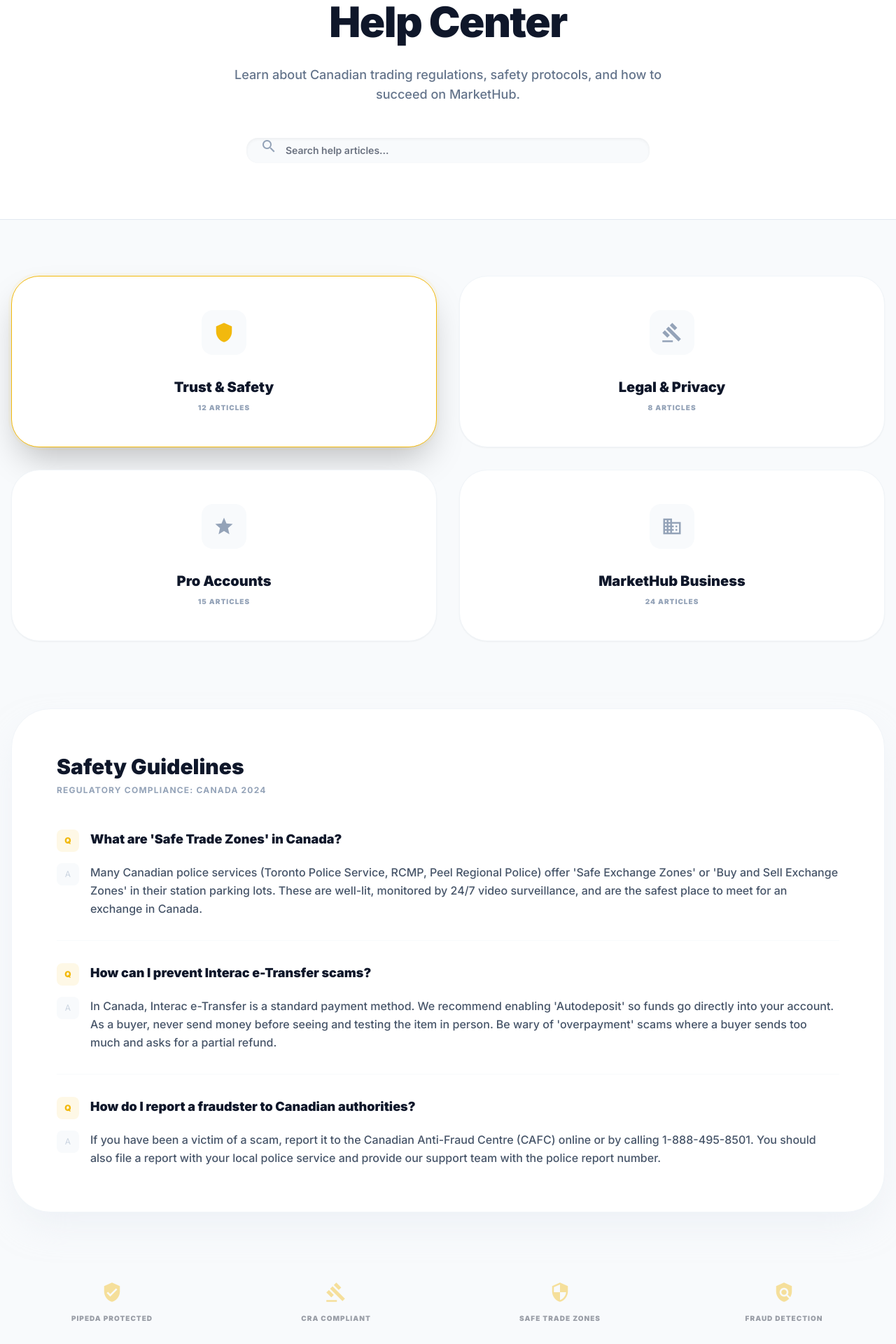
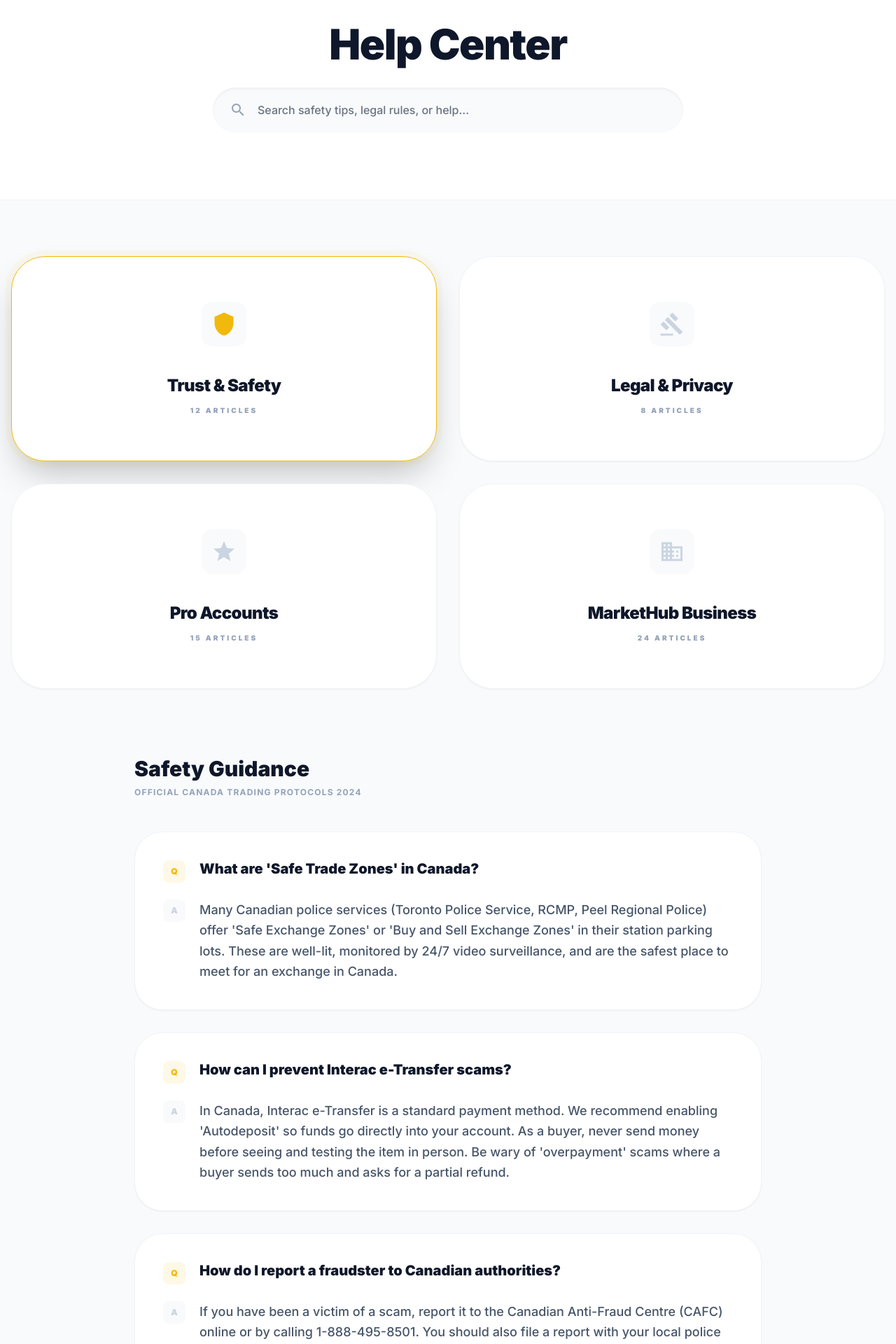
Before and after one commit to pbsspromudith-dotcom/Market_Hub, a React (Vite) app: page /#/help in a window 1280 px wide. Shown: the part 160-2080 px from the top of the page at 70% size. Built offline with nearby package versions, Linux system fonts and the light colour scheme.

Commit message:
Loading Issue Fixed

```diff
--- a/index.html
+++ b/index.html
@@ -37,15 +37,16 @@
     "react": "https://esm.sh/react@19.0.0",
     "react-dom": "https://esm.sh/react-dom@19.0.0",
     "react-dom/client": "https://esm.sh/react-dom@19.0.0/client",
-    "react-router-dom": "https://esm.sh/react-router-dom@7.1.3",
-    "recharts": "https://esm.sh/recharts@2.15.0",
-    "react/": "https://esm.sh/react@^19.2.4/",
-    "react-dom/": "https://esm.sh/react-dom@^19.2.4/"
+    "react-router-dom": "https://esm.sh/react-router-dom@7.1.3?deps=react@19.0.0,react-dom@19.0.0",
+    "recharts": "https://esm.sh/recharts@2.15.0?deps=react@19.0.0,react-dom@19.0.0",
+    "react-dom/": "https://esm.sh/react-dom@^19.2.4/",
+    "react/": "https://esm.sh/react@^19.2.4/"
   }
 }
 </script>
 </head>
 <body class="bg-background-light text-slate-900 transition-colors duration-200">
     <div id="root"></div>
+    <script type="module" src="./index.tsx"></script>
 </body>
 </html>
--- a/pages/Help.tsx
+++ b/pages/Help.tsx
@@ -66,77 +66,73 @@
 
   return (
     <div className="bg-slate-50 min-h-screen">
-      {/* Header */}
-      <section className="bg-white border-b border-slate-200 pt-24 pb-20 px-4 text-center">
+      {/* Search Header */}
+      <section className="bg-white border-b border-slate-100 pt-32 pb-24 px-4 text-center">
         <div className="max-w-4xl mx-auto">
           <h1 className="text-5xl md:text-6xl font-black text-slate-900 tracking-tight mb-8">Help Center</h1>
-          <p className="text-slate-500 text-lg font-medium max-w-2xl mx-auto mb-12">
-            Learn about Canadian trading regulations, safety protocols, and how to succeed on MarketHub.
-          </p>
-          <div className="relative max-w-xl mx-auto">
-            <span className="material-icons absolute left-5 top-4.5 text-slate-400">search</span>
+          <div className="relative max-w-2xl mx-auto">
+            <span className="material-icons absolute left-6 top-5 text-slate-400">search</span>
             <input
               type="text"
-              placeholder="Search help articles..."
-              className="w-full pl-14 pr-6 py-4.5 bg-slate-50 border-none rounded-2xl focus:ring-4 focus:ring-primary/20 text-sm font-semibold shadow-inner"
+              placeholder="Search safety tips, legal rules, or help..."
+              className="w-full pl-16 pr-6 py-5 bg-slate-50 border-none rounded-[2rem] shadow-inner text-slate-900 font-medium focus:ring-4 focus:ring-primary/10 transition-all"
             />
           </div>
         </div>
       </section>
 
       <main className="max-w-7xl mx-auto px-4 py-20">
-        {/* Category Cards (Matching User Screenshot) */}
+        {/* Topic Grid (Exactly as per provided Screenshot) */}
         <div className="grid grid-cols-1 md:grid-cols-2 gap-8 mb-24">
           {categories.map((cat) => (
             <div
               key={cat.id}
               onClick={() => setActiveTab(cat.id as HelpCategory)}
-              className={`bg-white p-12 rounded-[2.5rem] border transition-all cursor-pointer group text-center ${activeTab === cat.id ? 'border-primary ring-4 ring-primary/5 shadow-2xl' : 'border-slate-100 shadow-sm hover:shadow-xl'}`}
+              className={`bg-white p-16 rounded-[3rem] border transition-all cursor-pointer group text-center ${activeTab === cat.id ? 'border-primary ring-8 ring-primary/5 shadow-2xl' : 'border-slate-100 shadow-sm hover:shadow-xl hover:border-slate-200'}`}
             >
-              <div className="w-16 h-16 bg-slate-50 rounded-2xl flex items-center justify-center mx-auto mb-8 group-hover:scale-110 transition-transform">
-                <span className={`material-icons text-3xl ${activeTab === cat.id ? 'text-primary' : 'text-slate-400'}`}>{cat.icon}</span>
+              <div className="w-16 h-16 bg-slate-50 rounded-2xl flex items-center justify-center mx-auto mb-10 group-hover:bg-primary/5 transition-all">
+                <span className={`material-icons text-4xl ${activeTab === cat.id ? 'text-primary' : 'text-slate-300'}`}>{cat.icon}</span>
               </div>
-              <h4 className="text-xl font-black mb-2 text-slate-900">{cat.title}</h4>
-              <p className="text-[10px] font-black text-slate-400 uppercase tracking-widest">{cat.count}</p>
+              <h4 className="text-2xl font-black mb-3 text-slate-900 tracking-tight">{cat.title}</h4>
+              <p className="text-[10px] font-black text-slate-400 uppercase tracking-[0.3em]">{cat.count}</p>
             </div>
           ))}
         </div>
 
-        {/* Detailed FAQ Section */}
-        <div className="bg-white p-10 md:p-16 rounded-[3.5rem] border border-slate-100 shadow-2xl shadow-slate-200/50">
-          <div className="mb-12">
-            <h2 className="text-3xl font-black text-slate-900 mb-2">{activeTab} Guidelines</h2>
-            <p className="text-slate-400 font-bold text-xs uppercase tracking-widest">Regulatory Compliance: Canada 2024</p>
-          </div>
+        {/* Dynamic FAQ Content */}
+        <div className="max-w-4xl mx-auto space-y-8">
+           <div className="mb-12 text-center md:text-left">
+              <h2 className="text-3xl font-black text-slate-900 mb-2">{activeTab} Guidance</h2>
+              <p className="text-slate-400 font-bold text-xs uppercase tracking-widest">Official Canada Trading Protocols 2024</p>
+           </div>
 
-          <div className="space-y-8">
-            {faqs[activeTab].map((item, i) => (
-              <div key={i} className="group">
-                <h3 className="text-lg font-black text-slate-900 mb-4 flex items-start gap-4">
-                  <span className="w-8 h-8 rounded-lg bg-primary/10 flex items-center justify-center text-primary text-xs flex-shrink-0">Q</span>
-                  {item.q}
+           {faqs[activeTab].map((faq, i) => (
+             <div key={i} className="bg-white p-10 rounded-[2.5rem] border border-slate-100 shadow-sm hover:shadow-md transition-shadow">
+                <h3 className="text-xl font-black text-slate-900 mb-6 flex items-start gap-5 leading-tight">
+                  <span className="w-8 h-8 rounded-lg bg-primary/10 flex items-center justify-center text-primary text-xs flex-shrink-0 font-black">Q</span>
+                  {faq.q}
                 </h3>
-                <div className="flex items-start gap-4">
-                   <span className="w-8 h-8 rounded-lg bg-slate-50 flex items-center justify-center text-slate-300 text-xs flex-shrink-0">A</span>
-                   <p className="text-slate-600 font-medium leading-relaxed">{item.a}</p>
+                <div className="flex items-start gap-5">
+                  <span className="w-8 h-8 rounded-lg bg-slate-50 flex items-center justify-center text-slate-300 text-xs flex-shrink-0 font-black">A</span>
+                  <p className="text-slate-600 font-medium leading-relaxed text-lg">
+                    {faq.a}
+                  </p>
                 </div>
-                {i < faqs[activeTab].length - 1 && <div className="h-px bg-slate-50 mt-8"></div>}
-              </div>
-            ))}
-          </div>
+             </div>
+           ))}
         </div>
 
-        {/* Canadian Safety Badges */}
-        <div className="mt-24 grid grid-cols-2 md:grid-cols-4 gap-8">
+        {/* Safety Badges Footer */}
+        <div className="mt-32 pt-20 border-t border-slate-100 flex flex-wrap justify-center gap-12 md:gap-20">
           {[
-            { label: 'PIPEDA Protected', icon: 'verified_user' },
-            { icon: 'gavel', label: 'CRA Compliant' },
-            { icon: 'security', label: 'Safe Trade Zones' },
-            { icon: 'policy', label: 'Fraud Detection' }
-          ].map((badge, i) => (
-            <div key={i} className="flex flex-col items-center gap-3 opacity-40">
-              <span className="material-icons text-primary text-3xl">{badge.icon}</span>
-              <span className="text-[10px] font-black uppercase tracking-widest text-slate-900">{badge.label}</span>
+            { icon: 'verified_user', label: 'PIPEDA PROTECTED' },
+            { icon: 'account_balance', label: 'CRA REGISTERED' },
+            { icon: 'location_on', label: 'SAFE TRADE ZONES' },
+            { icon: 'privacy_tip', label: 'FRAUD PREVENTION' }
+          ].map(badge => (
+            <div key={badge.label} className="flex flex-col items-center gap-4 opacity-40 hover:opacity-100 transition-opacity">
+               <span className="material-icons text-3xl text-primary">{badge.icon}</span>
+               <span className="text-[10px] font-black text-slate-900 uppercase tracking-[0.2em]">{badge.label}</span>
             </div>
           ))}
         </div>
```
